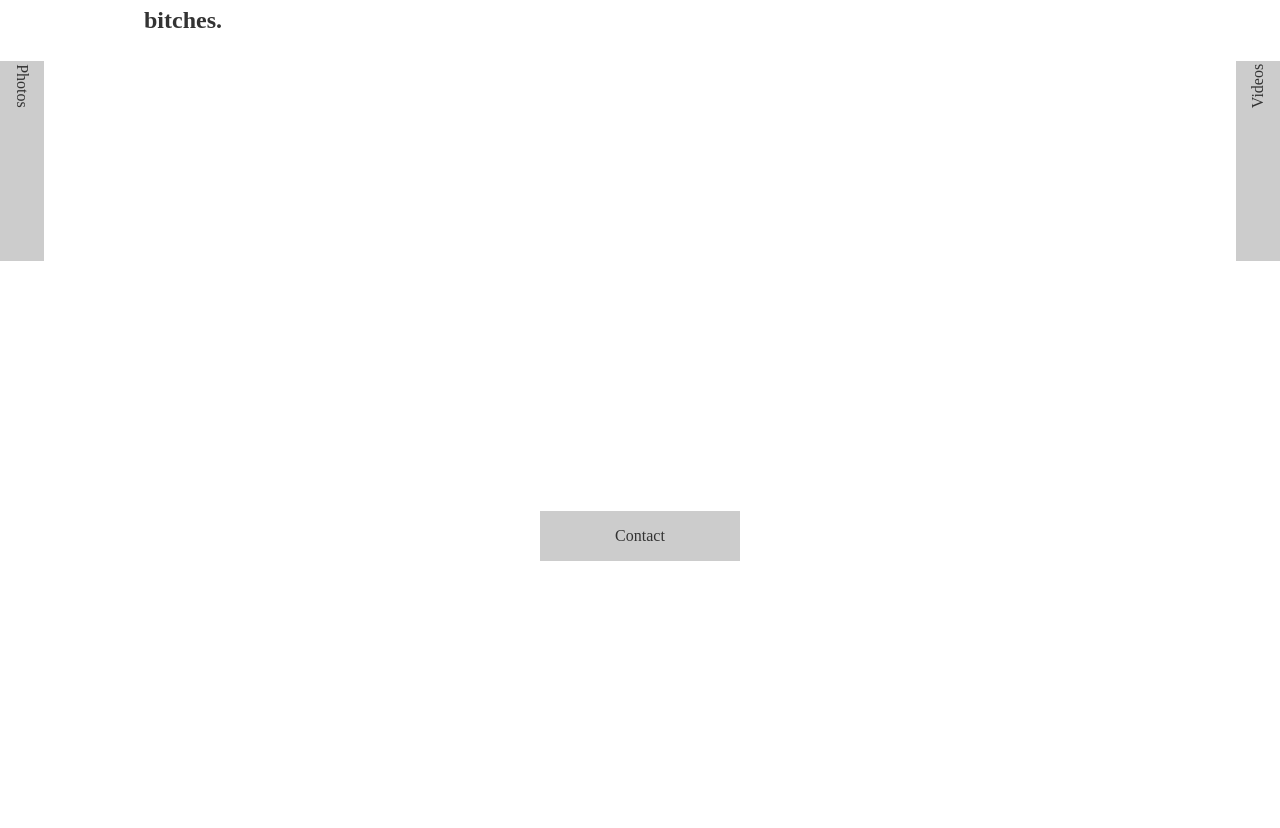
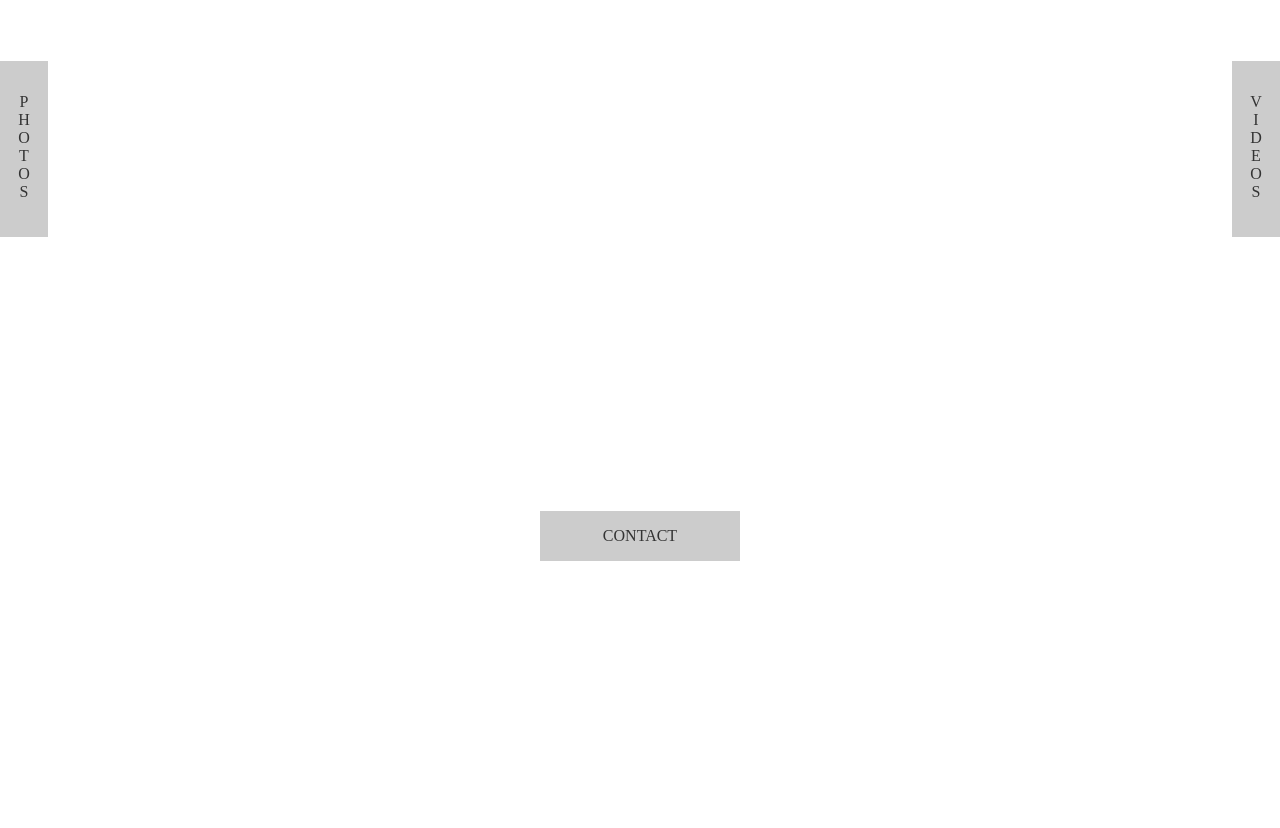
Before and after one commit to vgpena/cebra, a plain HTML site: page index.html in a window 1280 px wide. Shown: the part 239-1067 px from the top of the page. Drawn offline with Linux system fonts and the light colour scheme.

Commit message:
Main nav buttons all work + semi-styled.

```diff
--- a/index.html
+++ b/index.html
@@ -18,15 +18,10 @@
 				<p>Contact</p>
 			</div>
 			<div class="right-link videos-link">
-				<p>Videos</p>
+				<p>V i d e o s</p>
 			</div>
 			<div class="left-link photos-link">
-				<p>Photos</p>
-			</div>
-
-			<div class="content">
-				<h1>TEAM ZEBRA SQUAD ALPHA</h1>
-				<h2>bitches.</h2>
+				<p>P h o t o s</p>
 			</div>
 		</div>
 
@@ -54,7 +49,7 @@
 
 		<div id="videos" class="page">
 			<div class="left-link prev-link">
-				<p>Take Me Back</p>
+				<p>Take</br>Me</br>Back</p>
 			</div>
 			<div class="content">
 				<h1>Videos</h1>
@@ -64,7 +59,7 @@
 
 		<div id="photos" class="page">
 			<div class="right-link prev-link">
-				<p>Take Me Back</p>
+				<p>Take</br>Me</br>Back</p>
 			</div>
 			<div class="content">
 				<h1>Photos</h1>
--- a/sass/new.sass
+++ b/sass/new.sass
@@ -20,7 +20,6 @@ body
 .content
 	width: 80%
 	margin-left:  10%
-	margin-top: 150px
 	background-color:  rgba(255, 255, 255, 0.7)
 	padding: 1em
 
@@ -30,6 +29,7 @@ div[class$="-link"]
 	position:  absolute
 	> p
 		text-align:  center
+		text-transform: uppercase
 
 .top-link, .bottom-link
 	width:  200px
@@ -42,24 +42,32 @@ div[class$="-link"]
 .bottom-link
 	bottom: 0px
 
+.left-link, .right-link
+	height: 9em
+	top: 50%
+	margin-top: -100px
+	padding: 1em
+	> p
+		text-align: center
+
+.videos-link, .photos-link
+	> p
+		width: 1em
 
 .right-link
 	right: 0px
-	> p
-		+rotate(-90deg)
 
 .left-link
 	left: 0px
-	> p
-		+rotate(90deg)
 
-.left-link, .right-link
-	height: 200px
-	top: 50%
-	margin-top: -100px
+.prev-link
+	&.left-link, &.right-link
+		> p
+			margin-top: 3em
+			margin-bottom: 3em
 
-#contact
-	+background-image(linear-gradient(top, rgba(255, 255, 255, 0), rgba(255, 255, 255, 0.9) 40%))
+#who
+	+background-image(linear-gradient(bottom, rgba(255, 255, 255, 0), rgba(255, 255, 255, 0.9) 40%))
 
 	.content
 		background-color: rgba(255, 255, 255, 0)
```
Also changed, not shown: stylesheets/new.css.
